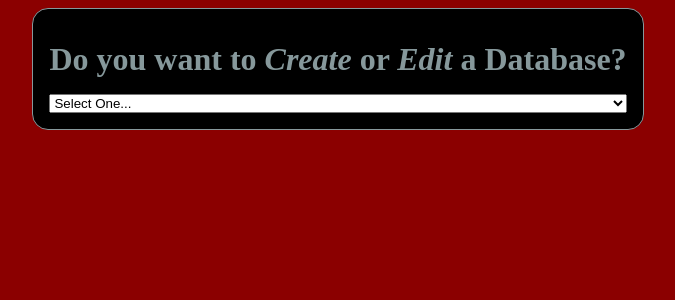
After one commit to nateonmission/Flask_Demo, a Python web app: template templates/db_admin_main.html in a window 1280 px wide. The commit adds this page. Shown: the top 300 px of the page, without its empty margins (302-977 px from the left). Run offline with Jinja, Linux system fonts and the light colour scheme; the template is opened without the code that fills it, so the values that code supplies are empty.

Commit message:
begin DB Admin (JS)

```diff
--- a/app.py
+++ b/app.py
@@ -96,6 +96,11 @@ def air_quality():
     return render_template('aq_data.html', site_list=site_list, curr_time=curr_time)
 
 
+@app.route('/db_admin_main', methods=('GET', 'POST'))
+def db_admin_main():
+    return render_template('db_admin_main.html')
+
+
 if __name__ == '__main__':
     models.initialize()
     app.run(debug=DEBUG, port=PORT, host=HOST)
--- a/static/css/main.css
+++ b/static/css/main.css
@@ -84,3 +84,12 @@ h3 a {
 .login {
 
 }
+
+
+/* db_admin */
+#create{
+    display: none;
+}
+#edit{
+    display: none;
+}
--- /dev/null
+++ b/static/js/main.js
@@ -0,0 +1,13 @@
+function to_do() {
+  const x = document.getElementById("to_do").value;
+  const edit = document.getElementById("edit");
+  const create = document.getElementById("create");
+  if(x == "Edit") {
+      edit.style.display = "block";
+      create.style.display = "none";
+  }
+  else if(x == "Create") {
+      edit.style.display = "none";
+      create.style.display = "block";
+  }
+}
--- /dev/null
+++ b/templates/db_admin_main.html
@@ -0,0 +1,23 @@
+{% extends "layout.html" %}
+{%  block content %}
+
+    <h1>Do you want to <i>Create</i> or <i>Edit</i> a Database?</h1>
+
+
+    <select id="to_do" onchange="to_do()">
+        <option value="Select One...">Select One...</option>
+        <option value="Create">Create</option>
+        <option value="Edit">Edit</option>
+    </select>
+
+    <div id="create">
+        <p>CREATE: Lorem ipsum dolor sit amet, consectetur adipiscing elit, sed do eiusmod tempor incididunt ut labore et dolore magna aliqua. Ut enim ad minim veniam, quis nostrud exercitation ullamco laboris nisi ut aliquip ex ea commodo consequat. Duis aute irure dolor in reprehenderit in voluptate velit esse cillum dolore eu fugiat nulla pariatur. Excepteur sint occaecat cupidatat non proident, sunt in culpa qui officia deserunt mollit anim id est laborum.</p>
+    </div>
+
+
+    <div id="edit">
+<p>EDIT: Lorem ipsum dolor sit amet, consectetur adipiscing elit, sed do eiusmod tempor incididunt ut labore et dolore magna aliqua. Ut enim ad minim veniam, quis nostrud exercitation ullamco laboris nisi ut aliquip ex ea commodo consequat. Duis aute irure dolor in reprehenderit in voluptate velit esse cillum dolore eu fugiat nulla pariatur. Excepteur sint occaecat cupidatat non proident, sunt in culpa qui officia deserunt mollit anim id est laborum.</p>
+    </div>
+
+    <script src="{{url_for('static', filename='js/main.js')}}"></script>
+{% endblock %}
```
Also changed, not shown: templates/db_create_file.html (added, +9 -0 lines).
